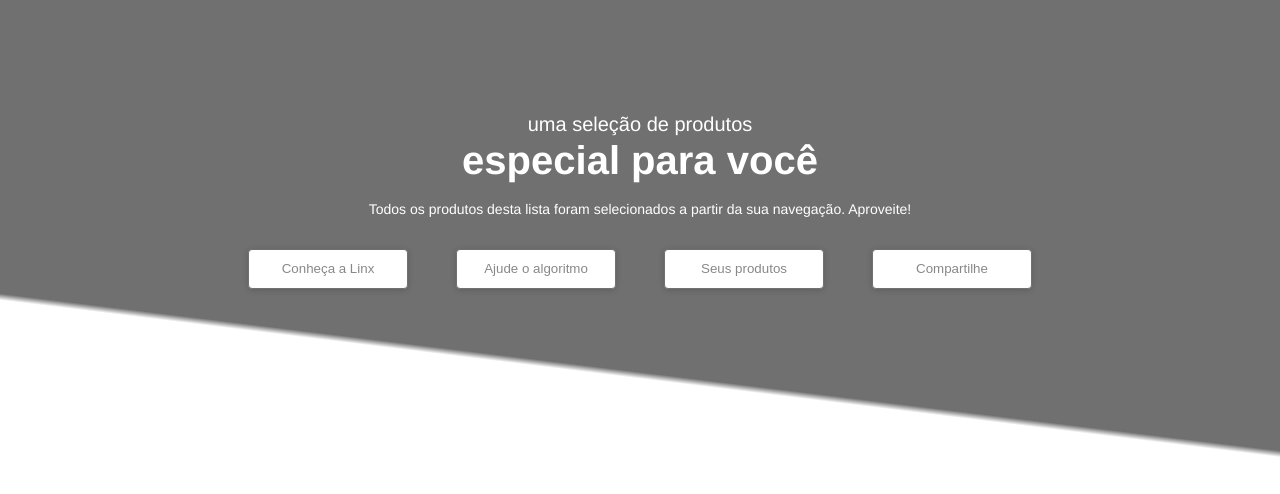
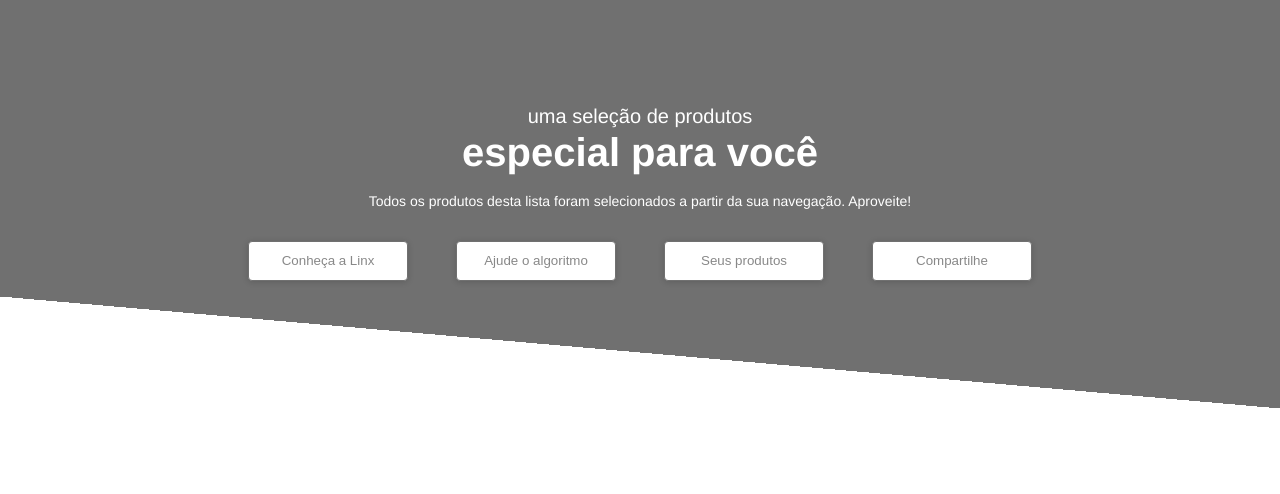
Before and after one commit to enricomartins018/mod5_mock_react, a React (Vite) app in the folder mod5_mock_react/: page / in a window 1280 px wide. Shown: the top 494 px of the page. Built offline with nearby package versions, Linux system fonts and the light colour scheme.

Commit message:
feat: Header estilizado.

```diff
--- a/mod5_mock_react/src/components/Header/Header.module.css
+++ b/mod5_mock_react/src/components/Header/Header.module.css
@@ -4,8 +4,8 @@ header {
     justify-content: center;
     align-items: center;
     width: 100vw;
-    height: 62vh;
-    background-image: linear-gradient(7deg, #fff 30%, #707070 31%);
+    height: 60vh;
+    background-image: linear-gradient(5deg, #ffff 31%, #707070 31%);
 }
 
 .containerHeader{
```
